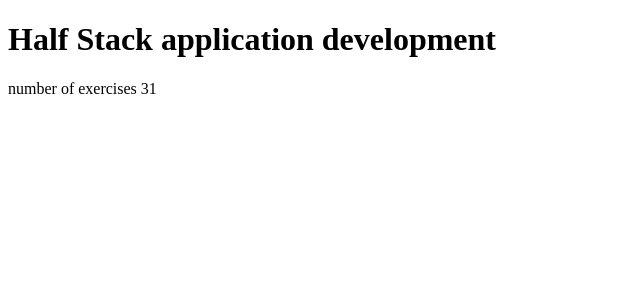
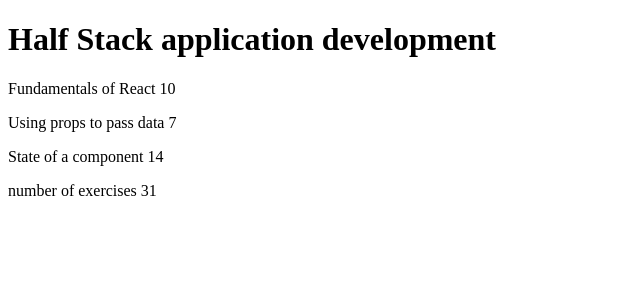
Before and after one commit to arsortland/Fullstackopen, a React (Create React App) app in the folder part1/courseinfo/: page / in a window 1280 px wide. Shown: the top 300 px of the page, without its empty margins (0-640 px from the left). Built offline with nearby package versions, Linux system fonts and the light colour scheme.

Commit message:
refactored code now with objects instead of only variables

```diff
--- a/part1/courseinfo/src/App.js
+++ b/part1/courseinfo/src/App.js
@@ -14,27 +14,29 @@
 
 const App = () => {
   console.log("Hello from component");
+
   const course = "Half Stack application development";
-  const part1 = "Fundamentals of React";
-  const exercises1 = 10;
-  const part2 = "Using props to pass data";
-  const exercises2 = 7;
-  const part3 = "State of a component";
-  const exercises3 = 14;
+  const part1 = {
+    name: "Fundamentals of React",
+    exercises: 10,
+  };
+  const part2 = {
+    name: "Using props to pass data",
+    exercises: 7,
+  };
 
-  const Content = () => {
-    <div>
-      <Part part={part1} exercise={exercises1} />
-      <Part part={part2} exercise={exercises2} />
-      <Part part={part3} exercise={exercises3} />
-    </div>;
+  const part3 = {
+    name: "State of a component",
+    exercises: 14,
   };
 
   return (
     <div>
       <Header course={course} />
-      <Content />
-      <Total sum={exercises1 + exercises2 + exercises3} />
+      <Part part={part1.name} exercise={part1.exercises} />
+      <Part part={part2.name} exercise={part2.exercises} />
+      <Part part={part3.name} exercise={part3.exercises} />
+      <Total sum={part1.exercises + part2.exercises + part3.exercises} />
     </div>
   );
 };
```
